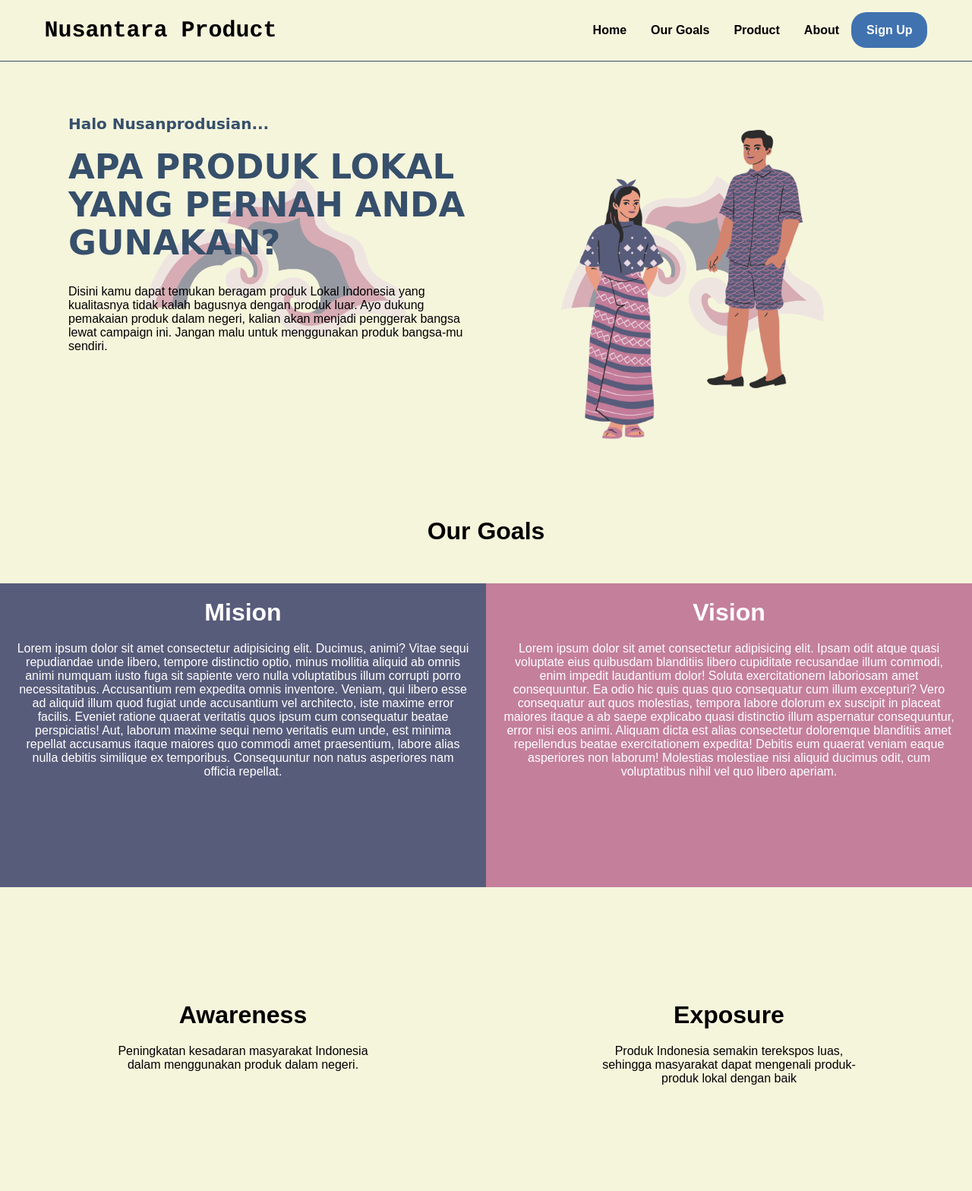
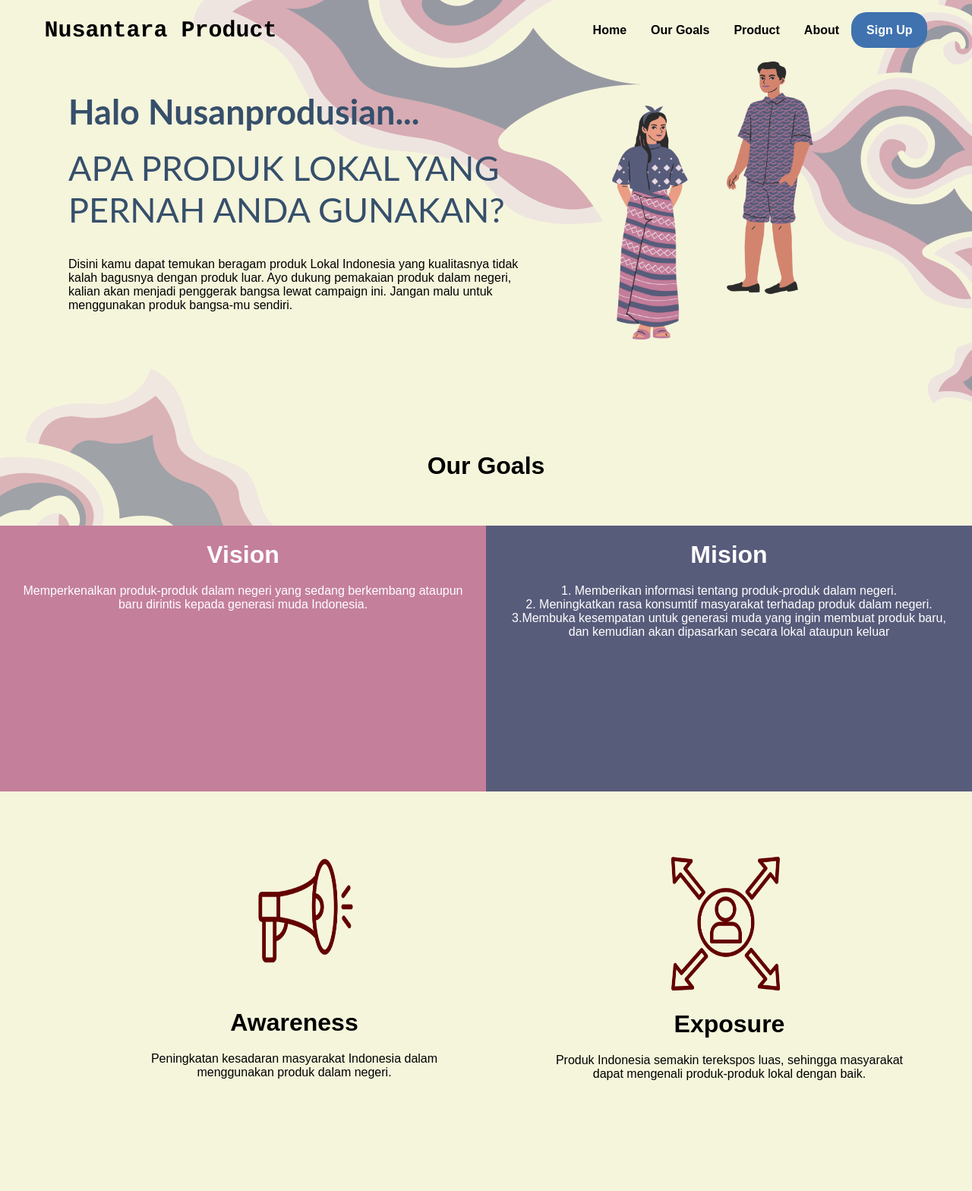
Before and after one commit to Fendy0999/WebUTS, a PHP site: page / in a window 1280 px wide. Shown: the whole page at 76% size. After the commit the page ends 1422 px from the top, so only its background shows below. Run offline with PHP 8.4, Linux system fonts and the light colour scheme.

Commit message:
Update CSS+HTML menu terbaru

```diff
--- a/index.html
+++ b/index.html
@@ -11,6 +11,7 @@
     <nav>
         <div class="wrapper-nav">
             <div class="logo"><a href="">Nusantara Product</a></div>
+
             <div class="menu">
                 <ul>
                     <li><a href="#home">Home</a></li>
@@ -29,10 +30,9 @@
 
             <div class="kolom">
                 <p class="deskripsi">Halo Nusanprodusian...</p>
-                <h2>APA PRODUK LOKAL YANG PERNAH ANDA GUNAKAN?</h2>
+                <h3>APA PRODUK LOKAL YANG PERNAH ANDA GUNAKAN?</h3>
                 <p>Disini kamu dapat temukan beragam produk Lokal Indonesia yang kualitasnya tidak kalah bagusnya dengan produk luar. Ayo dukung pemakaian produk dalam negeri, kalian akan menjadi penggerak bangsa lewat campaign ini. Jangan malu untuk menggunakan produk bangsa-mu sendiri.</p>
             </div>
-
             <img src="Org Home gabung.png">
         </div>
     </div>
@@ -43,26 +43,29 @@
             <h1>Our Goals</h1>
         </div>
         <div class="container">
+            <div class="right-column">
+                <h1>Vision</h1>
+                <p>Memperkenalkan produk-produk dalam negeri yang sedang berkembang ataupun baru dirintis kepada generasi muda Indonesia. </p>
+            </div>
             <div class="left-column">
                 <h1>Mision</h1>
-                <p>Lorem ipsum dolor sit amet consectetur adipisicing elit. Ducimus, animi? Vitae sequi repudiandae unde libero, tempore distinctio optio, minus mollitia aliquid ab omnis animi numquam iusto fuga sit sapiente vero nulla voluptatibus illum corrupti porro necessitatibus. Accusantium rem expedita omnis inventore. Veniam, qui libero esse ad aliquid illum quod fugiat unde accusantium vel architecto, iste maxime error facilis. Eveniet ratione quaerat veritatis quos ipsum cum consequatur beatae perspiciatis! Aut, laborum maxime sequi nemo veritatis eum unde, est minima repellat accusamus itaque maiores quo commodi amet praesentium, labore alias nulla debitis similique ex temporibus. Consequuntur non natus asperiores nam officia repellat.</p>
+                <p>1. Memberikan informasi tentang produk-produk dalam negeri.<br> 2. Meningkatkan rasa konsumtif masyarakat terhadap produk dalam negeri.<br> 3.Membuka kesempatan untuk generasi muda yang ingin membuat produk baru, dan kemudian akan dipasarkan secara lokal ataupun keluar</p>
             </div>
-            <div class="right-column">
-                <h1>Vision</h1>
-                <p>Lorem ipsum dolor sit amet consectetur adipisicing elit. Ipsam odit atque quasi voluptate eius quibusdam blanditiis libero cupiditate recusandae illum commodi, enim impedit laudantium dolor! Soluta exercitationem laboriosam amet consequuntur. Ea odio hic quis quas quo consequatur cum illum excepturi? Vero consequatur aut quos molestias, tempora labore dolorum ex suscipit in placeat maiores itaque a ab saepe explicabo quasi distinctio illum aspernatur consequuntur, error nisi eos animi. Aliquam dicta est alias consectetur doloremque blanditiis amet repellendus beatae exercitationem expedita! Debitis eum quaerat veniam eaque asperiores non laborum! Molestias molestiae nisi aliquid ducimus odit, cum voluptatibus nihil vel quo libero aperiam.</p>
-            </div>
+
         </div>
     </div>
 
     <!--untuk content1-->
     <div class="container-content">
         <div class="left-column-content">
+            <img src="awereness.png">
             <h1>Awareness</h1>
             <p>Peningkatan kesadaran masyarakat Indonesia dalam menggunakan produk dalam negeri.</p>
         </div>
         <div class="right-column-content">
+            <img src="exposure.png">
             <h1>Exposure</h1>
-            <p>Produk Indonesia semakin terekspos luas, sehingga masyarakat dapat mengenali produk-produk lokal dengan baik</p>
+            <p>Produk Indonesia semakin terekspos luas, sehingga masyarakat dapat mengenali produk-produk lokal dengan baik.</p>
         </div>
     </div>
 </body>
--- a/style.css
+++ b/style.css
@@ -10,8 +10,11 @@
 body {
     margin: 0px;
     padding: 0px;
-    font-family: 'Open Sans ', sans-serif;
+    font-family: 'Open Sans ', Arial, Helvetica, sans-serif;
     background-color: #f5f5dc;
+    background-image: url(background1.png);
+    width: 100%;
+    height: 100%;
 }
 
 nav{
@@ -47,11 +50,12 @@ nav {
     margin: auto;
     display: flex;
     line-height: 80px;
-    position: relative;
+    position: fixed;
     top: 0;
     background: #f5f5dc;
+    background-image: url(background1.png);
     z-index: 1;
-    border-bottom: 1px solid #364f6b;
+    border-bottom: #f5f5dc;
 }
 
 nav ul {
@@ -89,25 +93,25 @@ section img{
 }
 
 .kolom {
-    margin-top: 50px;
-    margin-bottom: 50px;
+    margin-top: 100px;
+    margin-bottom: 60px;
 }
 
 .kolom .deskripsi {
-    font-size: 20px;
+    font-size: 45px;
     font-weight: bold;
-    font-family: 'comic sans ms';
+    font-family: 'Lato';
     color: #364f6b;
 }
 
-h2 {
-    font-family: 'comic sans ms';
-    font-weight: 800;
+h3 {
+    font-family: 'Lato';
+    font-weight: 400;
     font-size: 45px;
-    margin-bottom: 20px;
+    margin-bottom: 25px;
     color: #364f6b;
     width: 100%;
-    line-height: 50px;
+    line-height: 55px;
 }
 
 a.tbl-biru {
@@ -150,20 +154,16 @@ p {
     width: 100%;
 }
 
-.awan-batik{
-    background-image: url('./awan_2.png');
-    background-size: contain;
-    background-position: left;
-    width: 100%;
-}
-
 .wrapper .home img{
-    width: 50%;
+    width: 45%;
+    background-position: right;
+    float: right;
 }
 
 .home{
     display: flex;
     flex-direction: row;
+    height: 100%;
 }
 
 .our-goals {
@@ -181,7 +181,7 @@ p {
     background-color: #585C7B;
     color: white;
     padding: 20px;
-    height: 400px;
+    height: 350px;
 }
 
 .right-column {
@@ -189,27 +189,42 @@ p {
     background-color: #C47F9B;
     color: white;
     padding: 20px;
-    height: 400px;
+    height: 350px;
 }
 
 .container-content {
     display: flex;
     flex-direction: row;
     text-align: center;
+    padding: 4vh;
 }
 
 .left-column-content {
     justify-content: center;
     flex: 1;
     color: black;
-    padding: 150px;
+    padding-left: 15vh;
     height: 400px;
+    margin-right: 70px;
 }
 
 .right-column-content {
     justify-content: center;
     flex: 1;
     color: black;
-    padding: 150px;
-    height: 400px;
+    padding: 4vh;
+    height: 300px;
+    margin-right: 20px;
 }
+
+.left-column-content img {
+    width: 38%;
+    height: 250px;
+    margin-left: 30px;
+}
+
+.right-column-content img {
+    width: 38%;
+    height: 220px;
+    margin-right: 10px;
+}
```
Also changed, not shown: background1.png (added), exposure.png (added).
